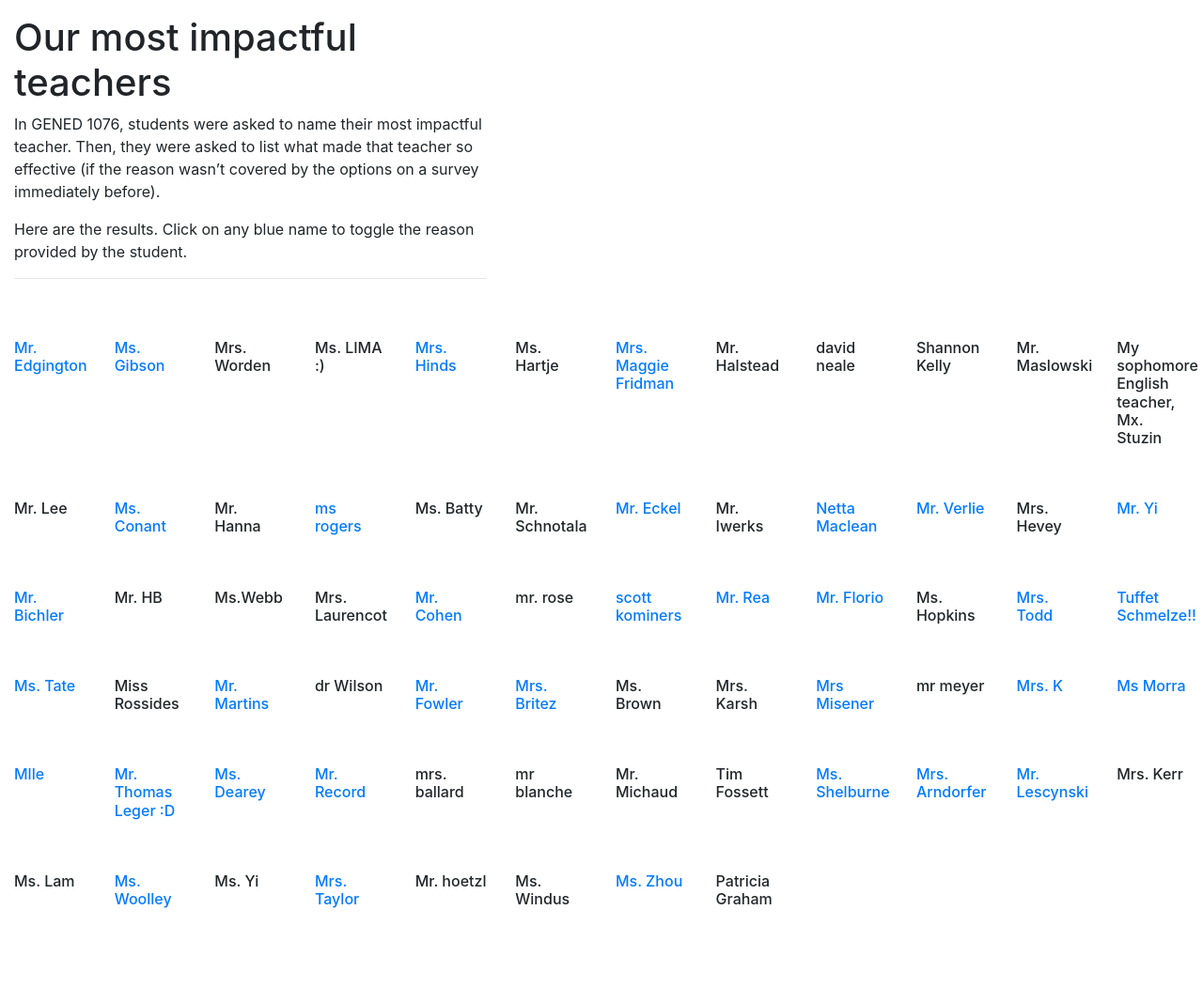
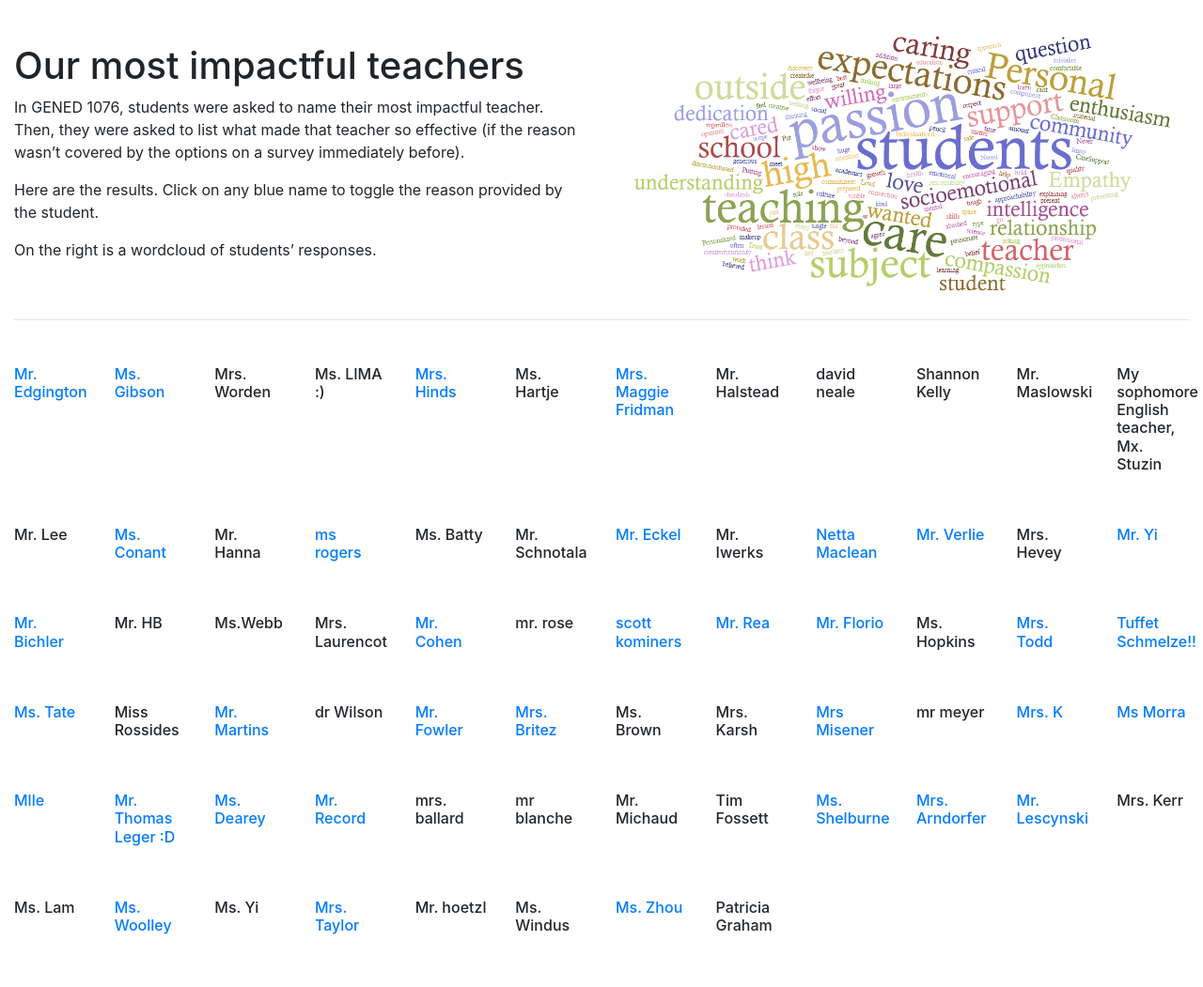
Before and after one commit to jsarchibald/personal-site, a Jekyll site: the page 1076.html, which Jekyll copies as it is, in a window 1280 px wide. Shown: the whole page at 94% size. Built offline with Jekyll 4.4.1, drawn with Linux system fonts in a browser that asks for light colours; before the commit the page ends 1023 px from its top, so only the background shows below that.

Commit message:
1076 update

```diff
--- a/1076.html
+++ b/1076.html
@@ -7,8 +7,8 @@
     </head>
     <body>
         <div class="container-fluid">
-            <div class="row mt-3">
-                <div class="col-md-5">
+            <div class="row mt-3 d-flex align-items-center">
+                <div class="col-md-6 ">
                     <h1>Our most impactful teachers</h1>
                     <p>
                         In GENED 1076, students were asked to name their most impactful teacher.
@@ -18,10 +18,15 @@
                     <p>
                         Here are the results. Click on any blue name to toggle the reason provided by the student.
                     </p>
-                    <hr>
+                    <p>
+                        On the right is a wordcloud of students&rsquo; responses.
+                    </p>
+                </div>
+                <div class="col-md flex-shrink-1 ">
+                    <img src="assets/1076.png" alt="Word cloud of the responses" class="img-fluid">
                 </div>
             </div>
-
+            <hr>
                 <div class="row my-5">
 
                         <div class="col-md-1">
```
Also changed, not shown: assets/1076.png (added).
